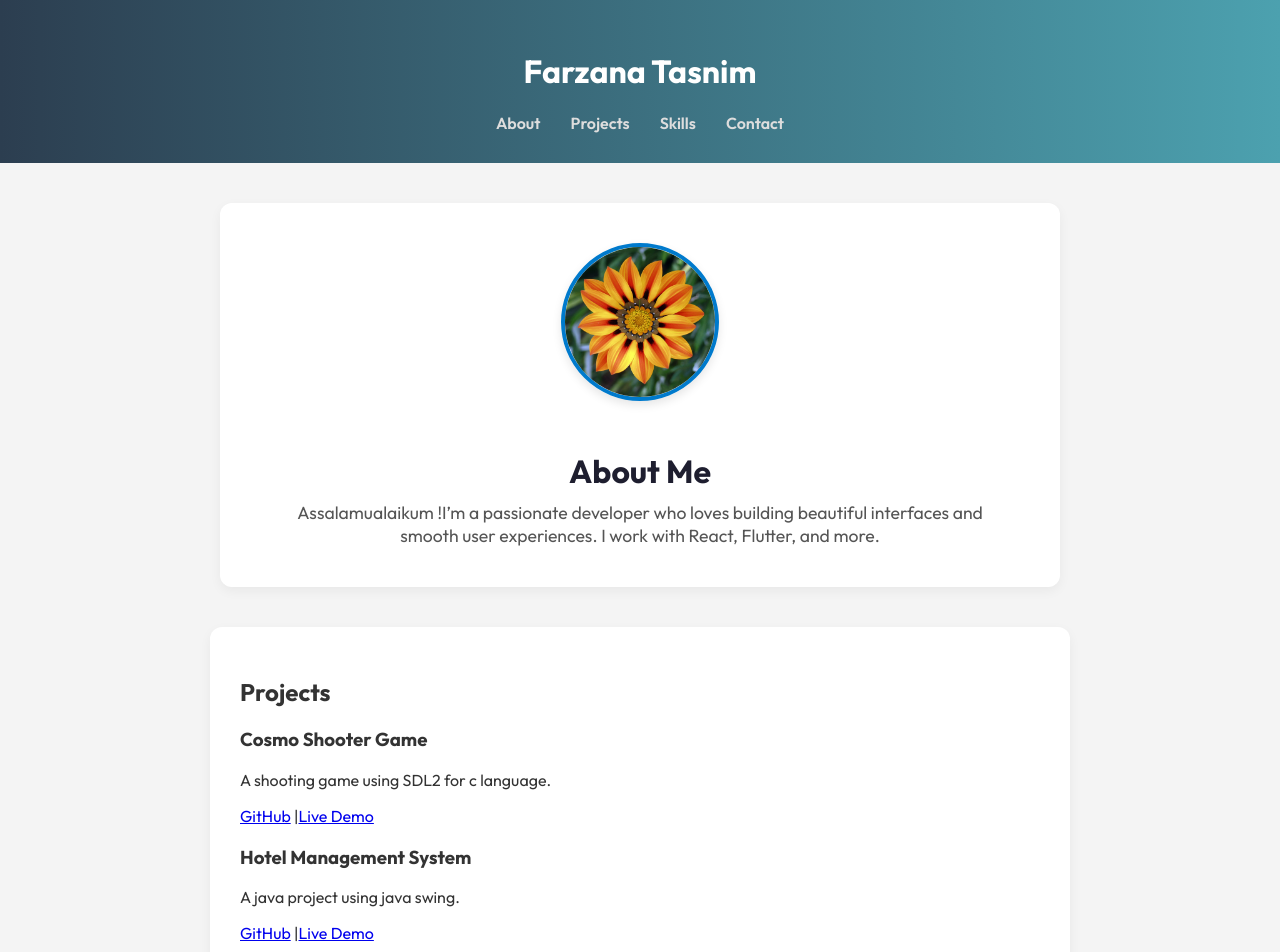
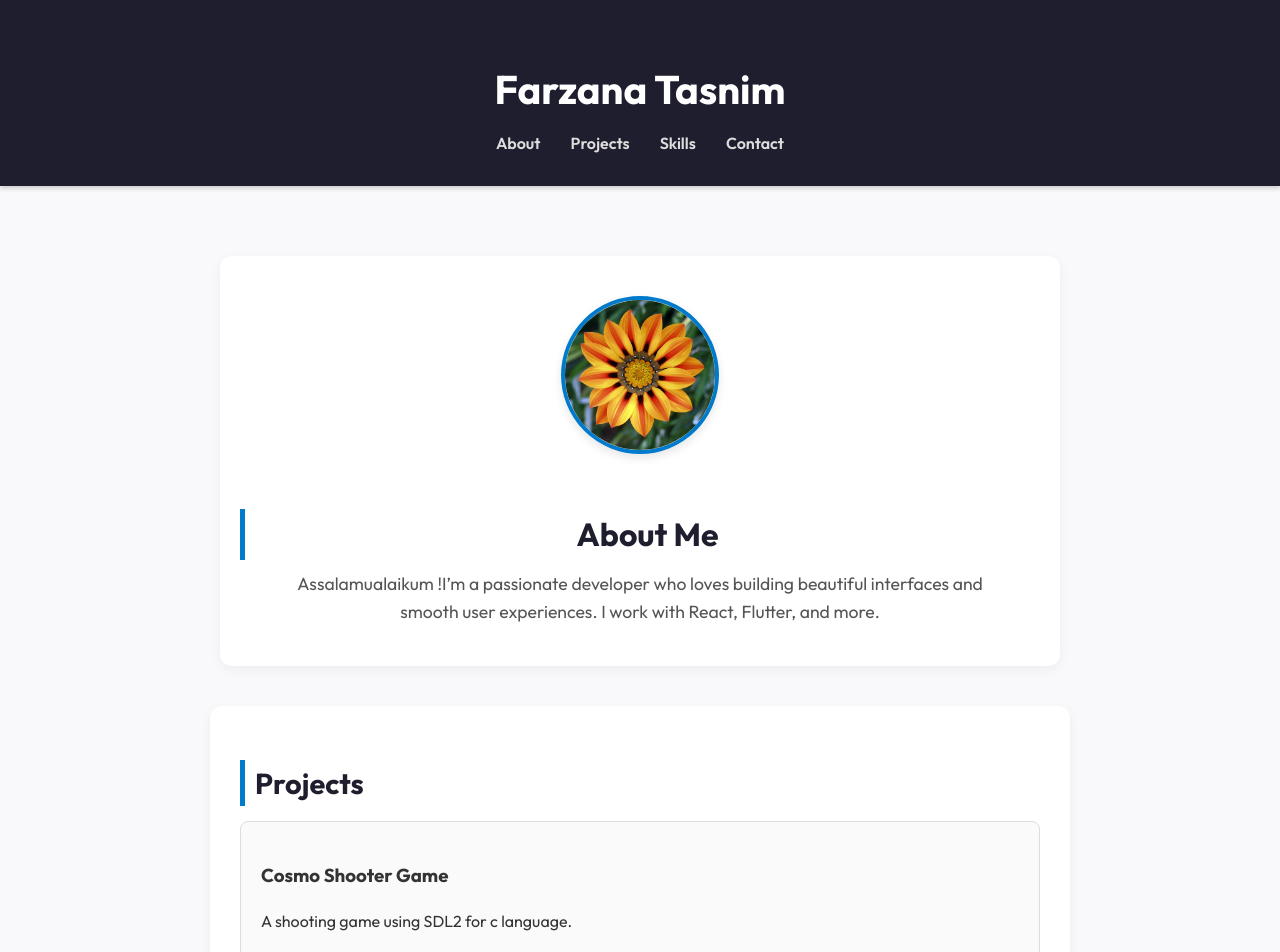
Before and after one commit to FarzanaTN/my_portfolio, a React (Create React App) app: page / in a window 1280 px wide. Shown: the top 952 px of the page. Built offline with nearby package versions, Linux system fonts and the light colour scheme.

Commit message:
ui update back a

```diff
--- a/src/App.css
+++ b/src/App.css
@@ -1,25 +1,79 @@
 body {
   font-family: 'Outfit', sans-serif;
   margin: 0;
-  transition: background 0.3s, color 0.3s;
-}
-
-.App {
-  background: #f4f4f4;
+  background-color: #f9f9fb;
   color: #333;
-}
-
-.App.dark {
-  background: #1e1e2f;
-  color: #f4f4f4;
+  line-height: 1.6;
 }
 
 header {
-  background: linear-gradient(to right, #2c3e50, #4ca1af);
+  background: #1e1e2f;
   color: white;
+  padding: 30px 0;
+  text-align: center;
+  box-shadow: 0 2px 5px rgba(0,0,0,0.2);
+}
+
+header h1 {
+  font-size: 2.5rem;
+  margin-bottom: 10px;
+}
+
+nav a {
+  color: #ccc;
+  margin: 0 15px;
+  text-decoration: none;
+  font-weight: 600;
+  transition: color 0.3s;
+}
+
+nav a:hover {
+  color: #fff;
+}
+
+main {
+  max-width: 900px;
+  margin: 0 auto;
+  padding: 30px 20px;
+}
+
+section {
+  margin-bottom: 60px;
+  background: white;
   padding: 30px;
-  text-align: center;
+  border-radius: 12px;
+  box-shadow: 0 4px 10px rgba(0,0,0,0.05);
 }
+
+h2 {
+  font-size: 1.8rem;
+  color: #1e1e2f;
+  margin-bottom: 15px;
+  border-left: 5px solid #007acc;
+  padding-left: 10px;
+}
+
+.project {
+  margin-top: 15px;
+  padding: 20px;
+  border: 1px solid #ddd;
+  border-radius: 8px;
+  background: #fafafa;
+  transition: transform 0.2s;
+}
+
+.project:hover {
+  transform: scale(1.02);
+}
+
+.project a {
+  display: inline-block;
+  margin-right: 10px;
+  color: #007acc;
+  font-weight: bold;
+  text-decoration: none;
+}
+
 
 nav a {
   color: #ddd;
@@ -73,29 +127,6 @@ section {
   font-weight: bold;
 }
 
-.contact-form {
-  display: flex;
-  flex-direction: column;
-  gap: 15px;
-}
-
-.contact-form input,
-.contact-form textarea {
-  padding: 10px;
-  border: 1px solid #ccc;
-  border-radius: 8px;
-  font-size: 1rem;
-}
-
-.contact-form button {
-  background: #007acc;
-  color: white;
-  padding: 10px;
-  border: none;
-  border-radius: 8px;
-  font-weight: bold;
-  cursor: pointer;
-}
 
 .fade-in {
   animation: fadeIn 1s ease-in forwards;
```
